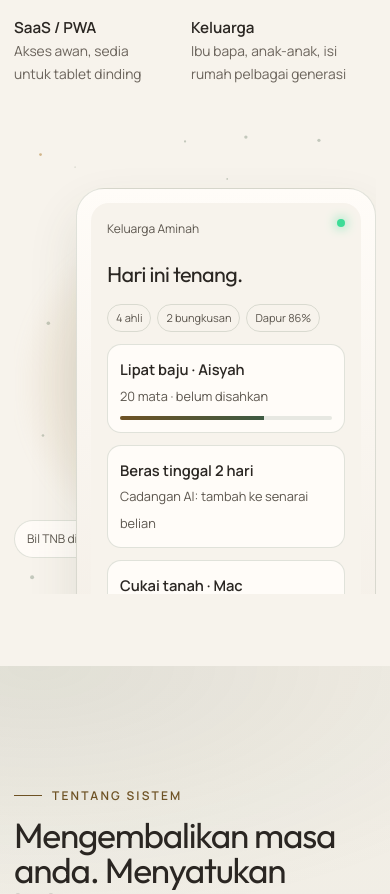
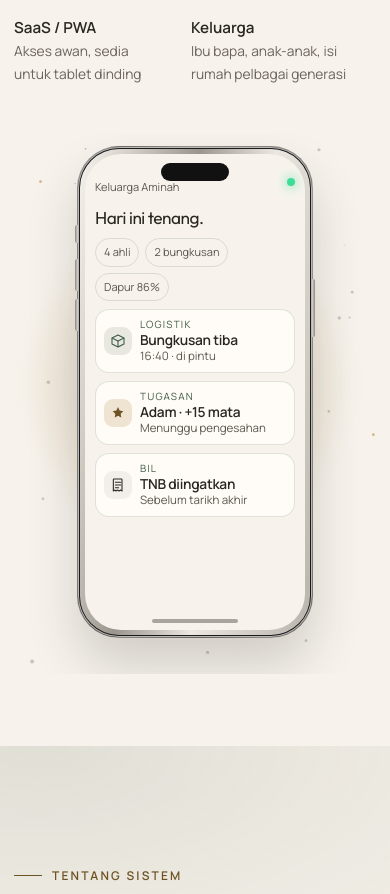
Before and after one commit to zharif86/NADIRUMAH, a plain HTML site: page index.html in a window 390 px wide. Shown: the part 640-1534 px from the top of the page. Drawn offline with Linux system fonts and the light colour scheme.

Commit message:
Tunjuk iPhone 18 dengan notifikasi rumah dan betulkan padanan resepi dapur.

```diff
--- a/assets/css/style.css
+++ b/assets/css/style.css
@@ -241,28 +241,75 @@ h2 { font-size: clamp(2.2rem, 4vw, 3.6rem); }
 }
 .tablet {
   position: absolute;
-  width: 300px;
-  right: 18px;
-  top: 54px;
-  padding: 14px;
-  border-radius: 28px;
-  background: linear-gradient(180deg, #fffcf8, #f3eee6);
-  border: 1px solid rgba(62, 90, 66, 0.16);
-  box-shadow: var(--shadow);
-  transform: perspective(900px) rotateY(-16deg) rotateX(8deg);
-  backdrop-filter: blur(8px);
+  width: 248px;
+  aspect-ratio: 71.9 / 150;
+  right: 36px;
+  top: 10px;
+  padding: 7px;
+  border-radius: 42px;
+  background:
+    linear-gradient(100deg, #f7f4ef 0%, #d5d0c8 16%, #9a958d 38%, #ece7e0 62%, #b7b2aa 100%);
+  border: 1px solid rgba(42, 38, 34, 0.45);
+  box-shadow:
+    inset 0 0 0 1px rgba(255, 252, 248, 0.7),
+    inset 0 0 0 2px #1a1a1c,
+    0 28px 50px rgba(42, 38, 34, 0.18);
+  transform: perspective(900px) rotateY(-12deg) rotateX(5deg);
+}
+.side-btn {
+  position: absolute;
+  left: -3px;
+  width: 3px;
+  border-radius: 2px 0 0 2px;
+  background: linear-gradient(90deg, #8e8982, #d9d4cc);
+}
+.side-btn.action { top: 78px; height: 18px; }
+.side-btn.vol { height: 32px; }
+.side-btn.vol.a { top: 112px; }
+.side-btn.vol.b { top: 152px; }
+.side-btn.power {
+  left: auto;
+  right: -3px;
+  top: 132px;
+  width: 3px;
+  height: 58px;
+  border-radius: 0 2px 2px 0;
+  background: linear-gradient(270deg, #8e8982, #d9d4cc);
 }
 .tablet-screen {
+  position: relative;
+  height: 100%;
   background: #f7f3ec;
-  border-radius: 18px;
-  padding: 16px;
-  min-height: 390px;
+  border-radius: 36px;
+  padding: 26px 12px 22px;
+  overflow: hidden;
 }
-.screen-top { display: flex; justify-content: space-between; color: var(--grey); font-size: 12px; }
+.island {
+  position: absolute;
+  top: 9px;
+  left: 50%;
+  width: 68px;
+  height: 18px;
+  border-radius: 20px;
+  background: #111;
+  transform: translateX(-50%);
+  animation: island-live 9s ease-in-out infinite;
+}
+.home-bar {
+  position: absolute;
+  left: 50%;
+  bottom: 7px;
+  width: 86px;
+  height: 4px;
+  margin-left: -43px;
+  border-radius: 4px;
+  background: rgba(42, 38, 34, 0.38);
+}
+.screen-top { display: flex; justify-content: space-between; color: var(--grey); font-size: 11px; }
 .pulse {
   width: 8px; height: 8px; border-radius: 50%; background: #3ddc97; box-shadow: 0 0 12px #3ddc97;
 }
-.screen-title { font-family: var(--display); font-size: 1.35rem; margin: 18px 0 12px; letter-spacing: -0.03em; }
+.screen-title { font-family: var(--display); font-size: 1.2rem; margin: 12px 0 8px; letter-spacing: -0.03em; }
 .chip-row { display: flex; gap: 6px; flex-wrap: wrap; }
 .chip {
   font-size: 11px;
@@ -272,30 +319,89 @@ h2 { font-size: clamp(2.2rem, 4vw, 3.6rem); }
   color: var(--grey);
 }
 .mini-card {
-  margin-top: 12px;
-  padding: 12px;
+  margin-top: 8px;
+  padding: 10px;
   border-radius: 14px;
   background: #fffcf8;
   border: 1px solid var(--line);
+}
+.notes .mini-card {
+  animation: note-in 9s cubic-bezier(0.22, 0.85, 0.28, 1) infinite both;
+}
+.notes .mini-card:nth-child(1) { animation-delay: 0.35s; }
+.notes .mini-card:nth-child(2) { animation-delay: 1.35s; }
+.notes .mini-card:nth-child(3) { animation-delay: 2.35s; }
+@keyframes note-in {
+  0% { opacity: 0; transform: translateY(-26px) scale(0.94); }
+  8% { opacity: 1; transform: translateY(3px) scale(1); }
+  12%, 76% { opacity: 1; transform: none; }
+  86%, 100% { opacity: 0; transform: translateY(-18px) scale(0.97); }
+}
+@keyframes island-live {
+  0%, 4% { width: 68px; }
+  8% { width: 108px; }
+  13% { width: 68px; }
+  16% { width: 68px; }
+  20% { width: 108px; }
+  25% { width: 68px; }
+  28% { width: 68px; }
+  32% { width: 108px; }
+  37%, 100% { width: 68px; }
 }
 .mini-card b { display: block; font-weight: 600; font-size: 0.92rem; }
 .mini-card span { color: var(--grey); font-size: 0.8rem; }
 .bar { height: 4px; border-radius: 99px; background: rgba(62, 90, 66, 0.12); margin-top: 8px; overflow: hidden; }
 .bar i { display: block; height: 100%; width: 68%; background: linear-gradient(90deg, var(--gold), var(--blue)); }
-.float-label {
-  position: absolute;
-  padding: 8px 12px;
-  border-radius: 999px;
-  background: rgba(255, 252, 248, 0.92);
+.notes .float-label {
+  display: flex;
+  align-items: center;
+  gap: 8px;
+  margin-top: 8px;
+  padding: 8px;
+  border-radius: 14px;
+  background: #fffcf8;
   border: 1px solid var(--line);
-  font-size: 12px;
+  animation: note-in 9s cubic-bezier(0.22, 0.85, 0.28, 1) infinite both;
+}
+.notes .float-label:nth-child(1) { animation-delay: 0.35s; }
+.notes .float-label:nth-child(2) { animation-delay: 1.35s; }
+.notes .float-label:nth-child(3) { animation-delay: 2.35s; }
+.float-label span { min-width: 0; }
+.float-label small {
+  display: block;
+  font-size: 10px;
+  letter-spacing: 0.12em;
+  text-transform: uppercase;
+  color: var(--blue);
+  line-height: 1.2;
+}
+.float-label b {
+  display: block;
+  margin-top: 1px;
+  font-size: 0.86rem;
+  font-weight: 600;
+  letter-spacing: -0.02em;
+  line-height: 1.25;
+}
+.float-label em {
+  display: block;
+  margin-top: 1px;
+  font-style: normal;
+  font-size: 0.72rem;
   color: var(--grey);
-  backdrop-filter: blur(10px);
+  line-height: 1.3;
 }
-.float-label.a { left: 0; top: 86px; }
-.float-label.b { left: 8px; top: 250px; }
-.float-label.c { left: 0; bottom: 36px; }
-
+.fl-ico {
+  flex: none;
+  width: 28px;
+  height: 28px;
+  display: grid;
+  place-items: center;
+  border-radius: 9px;
+}
+.fl-ico.parcel { background: rgba(62, 90, 66, 0.12); color: var(--blue); }
+.fl-ico.task { background: rgba(196, 160, 106, 0.28); color: var(--gold); }
+.fl-ico.bill { background: rgba(42, 38, 34, 0.06); color: var(--ink); }
 .split { display: grid; grid-template-columns: 1.05fr 0.95fr; gap: 64px; align-items: center; }
 .quote {
   margin-top: 22px;
@@ -1167,8 +1273,17 @@ body.dash {
   }
   .modules, .steps, .kpis, .entry, .recipe { grid-template-columns: 1fr; }
   .m-arch, .m-window, .m-frame { margin-top: 0; }
-  .stage { height: 460px; }
-  .tablet { right: 0; transform: none; }
+  .stage { height: 540px; }
+  .tablet {
+    left: 50%;
+    right: auto;
+    top: 12px;
+    width: 236px;
+    transform: translateX(-50%);
+  }
+  .tablet-screen { padding: 24px 10px 18px; }
+  .screen-title { font-size: 1.08rem; margin: 8px 0 6px; }
+  .mini-card { margin-top: 6px; padding: 8px; }
   .side { position: relative; height: auto; }
   .head-row, .module-head { display: block; }
 }
@@ -1176,13 +1291,14 @@ body.dash {
   .modules, .steps, .kpis { grid-template-columns: 1fr; }
   .m-fold::after { border-width: 0 36px 36px 0; }
   .hero h1 { font-size: 2.7rem; }
-  .float-label.a, .float-label.b { display: none; }
   .wrap { width: min(1160px, calc(100% - 28px)); }
 }
 
 @media (prefers-reduced-motion: reduce) {
   html { scroll-behavior: auto; }
-  .reveal { animation: none; opacity: 1; transform: none; }
+  .reveal, .notes .mini-card, .notes .float-label, .island { animation: none; }
+  .reveal, .notes .mini-card, .notes .float-label { opacity: 1; transform: none; }
+  .island { transform: translateX(-50%); }
   .btn { transition: none; }
   .dash .side,
   .dash .panel.on .kpi,
--- a/index.html
+++ b/index.html
@@ -58,11 +58,13 @@
         <div class="stage" aria-hidden="true">
           <canvas id="dust"></canvas>
           <div class="glow-orb"></div>
-          <div class="float-label a">Bungkusan tiba · 16:40</div>
-          <div class="float-label b">Tugasan Adam · +15 mata</div>
-          <div class="float-label c">Bil TNB diingatkan</div>
           <div class="tablet">
+            <i class="side-btn action"></i>
+            <i class="side-btn vol a"></i>
+            <i class="side-btn vol b"></i>
+            <i class="side-btn power"></i>
             <div class="tablet-screen">
+              <i class="island"></i>
               <div class="screen-top"><span>Keluarga Aminah</span><span class="pulse"></span></div>
               <div class="screen-title">Hari ini tenang.</div>
               <div class="chip-row">
@@ -70,19 +72,21 @@
                 <span class="chip">2 bungkusan</span>
                 <span class="chip">Dapur 86%</span>
               </div>
-              <div class="mini-card">
-                <b>Lipat baju · Aisyah</b>
-                <span>20 mata · belum disahkan</span>
-                <div class="bar"><i></i></div>
+              <div class="notes">
+                <div class="float-label">
+                  <i class="fl-ico parcel" aria-hidden="true"><svg viewBox="0 0 24 24" width="16" height="16"><path d="M3 7.5 12 3l9 4.5-9 4.5L3 7.5Z" fill="none" stroke="currentColor" stroke-width="1.6" stroke-linejoin="round"/><path d="M3 7.5V16.5L12 21l9-4.5V7.5M12 12v9" fill="none" stroke="currentColor" stroke-width="1.6" stroke-linejoin="round"/></svg></i>
+                  <span><small>Logistik</small><b>Bungkusan tiba</b><em>16:40 · di pintu</em></span>
+                </div>
+                <div class="float-label">
+                  <i class="fl-ico task" aria-hidden="true"><svg viewBox="0 0 24 24" width="16" height="16"><path d="m12 3 2.4 5.4L20 9.2l-4 3.8.9 5.8L12 16.2 7.1 18.8 8 13 4 9.2l5.6-.8L12 3Z" fill="currentColor"/></svg></i>
+                  <span><small>Tugasan</small><b>Adam · +15 mata</b><em>Menunggu pengesahan</em></span>
+                </div>
+                <div class="float-label">
+                  <i class="fl-ico bill" aria-hidden="true"><svg viewBox="0 0 24 24" width="16" height="16"><path d="M7 3h10a1 1 0 0 1 1 1v17l-2.2-1.4L13.5 21l-2.3-1.4L9 21l-2.2-1.4L5 21V4a1 1 0 0 1 1-1Z" fill="none" stroke="currentColor" stroke-width="1.6" stroke-linejoin="round"/><path d="M8 8h8M8 12h8M8 16h5" stroke="currentColor" stroke-width="1.6" stroke-linecap="round"/></svg></i>
+                  <span><small>Bil</small><b>TNB diingatkan</b><em>Sebelum tarikh akhir</em></span>
+                </div>
               </div>
-              <div class="mini-card">
-                <b>Beras tinggal 2 hari</b>
-                <span>Cadangan AI: tambah ke senarai belian</span>
-              </div>
-              <div class="mini-card">
-                <b>Cukai tanah · Mac</b>
-                <span>Liabiliti kelihatan, tiada denda senyap</span>
-              </div>
+              <i class="home-bar"></i>
             </div>
           </div>
         </div>
```
Also changed, not shown: assets/js/records.js (+10 -14 lines).
